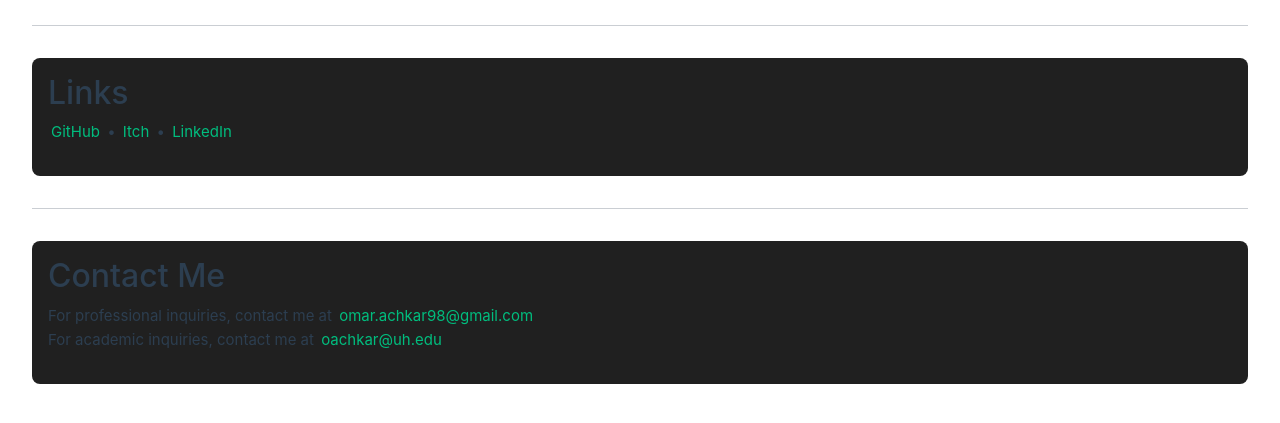
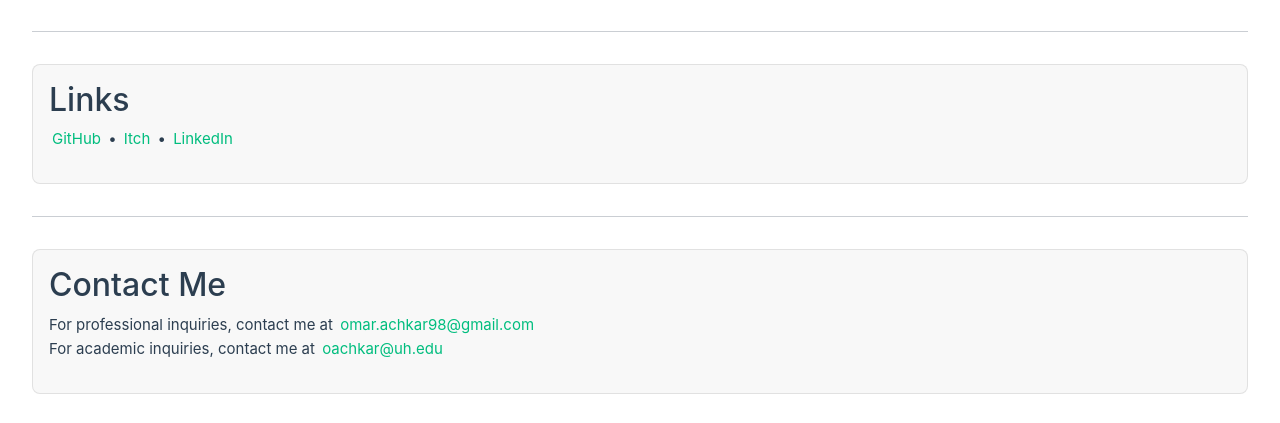
Before and after one commit to oachkar/oachkar.github.io, a JavaScript app: page / in a window 1280 px wide. Shown: the part 1932-2355 px from the top of the page. Built offline with nearby package versions, Linux system fonts and the light colour scheme.

Commit message:
Fade in on scroll visible

```diff
--- a/src/views/PortfolioView.vue
+++ b/src/views/PortfolioView.vue
@@ -1,11 +1,34 @@
 <script setup>
 import GameJamCards from '@/components/GameJamCards.vue'
 import WebsitesCards from '@/components/WebsitesCards.vue'
+import { onMounted } from 'vue'
+
+const observerOptions = {
+  root: null,
+  rootMargin: '0px',
+  threshold: 0.2,
+}
+
+function observerCallback(entries) {
+  console.log(entries)
+  entries.forEach((entry) => {
+    if (entry.isIntersecting) {
+      // fade in observed elements that are in view
+      entry.target.classList.replace('c-invisible', 'c-visible')
+    }
+  })
+}
+
+onMounted(() => {
+  const observer = new IntersectionObserver(observerCallback, observerOptions)
+  const fadeElms = document.querySelectorAll('.c-invisible')
+  fadeElms.forEach((el) => observer.observe(el))
+})
 </script>
 
 <template>
   <main>
-    <section id="projects">
+    <section id="projects" class="c-invisible">
       <h2>Game Jam Projects</h2>
       <p>
         I've been involved in a number of game jams in which I worked very closely with team members
@@ -24,7 +47,7 @@ import WebsitesCards from '@/components/WebsitesCards.vue'
     </section>
     <hr />
 
-    <section id="sites">
+    <section id="sites" class="c-invisible">
       <h2>Websites</h2>
       <p>
         I also develop websites, including the one you're on right now. I like to keep things
@@ -35,7 +58,7 @@ import WebsitesCards from '@/components/WebsitesCards.vue'
     </section>
     <hr />
 
-    <section id="about">
+    <section id="about" class="c-invisible">
       <div>
         <h2>About Me</h2>
         <h5>Omar Achkar</h5>
@@ -76,7 +99,7 @@ import WebsitesCards from '@/components/WebsitesCards.vue'
     </section>
     <hr />
 
-    <section id="links">
+    <section id="links" class="c-invisible">
       <h2>Links</h2>
       <p>
         <a href="https://github.com/fresh4">GitHub</a> •
@@ -86,7 +109,7 @@ import WebsitesCards from '@/components/WebsitesCards.vue'
     </section>
     <hr />
 
-    <section id="contact">
+    <section id="contact" class="c-invisible">
       <h2>Contact Me</h2>
       <p>
         For professional inquiries, contact me at
@@ -103,10 +126,23 @@ import WebsitesCards from '@/components/WebsitesCards.vue'
 section {
   margin-top: 2rem;
   margin-bottom: 2rem;
-  background-color: rgb(32, 32, 32);
+  background-color: var(--color-background-soft);
+  border: 1px solid var(--color-border);
   border-radius: 0.5rem;
-  border: 2px black;
   padding: 1rem;
   padding-bottom: 1rem;
 }
+
+section:hover {
+  border: 1px solid var(--vt-c-green);
+}
+.c-invisible {
+  opacity: 0;
+  transition: 0.5s;
+  margin-top: 4rem;
+}
+.c-visible {
+  opacity: 100%;
+  transition: 0.5s;
+}
 </style>
```
